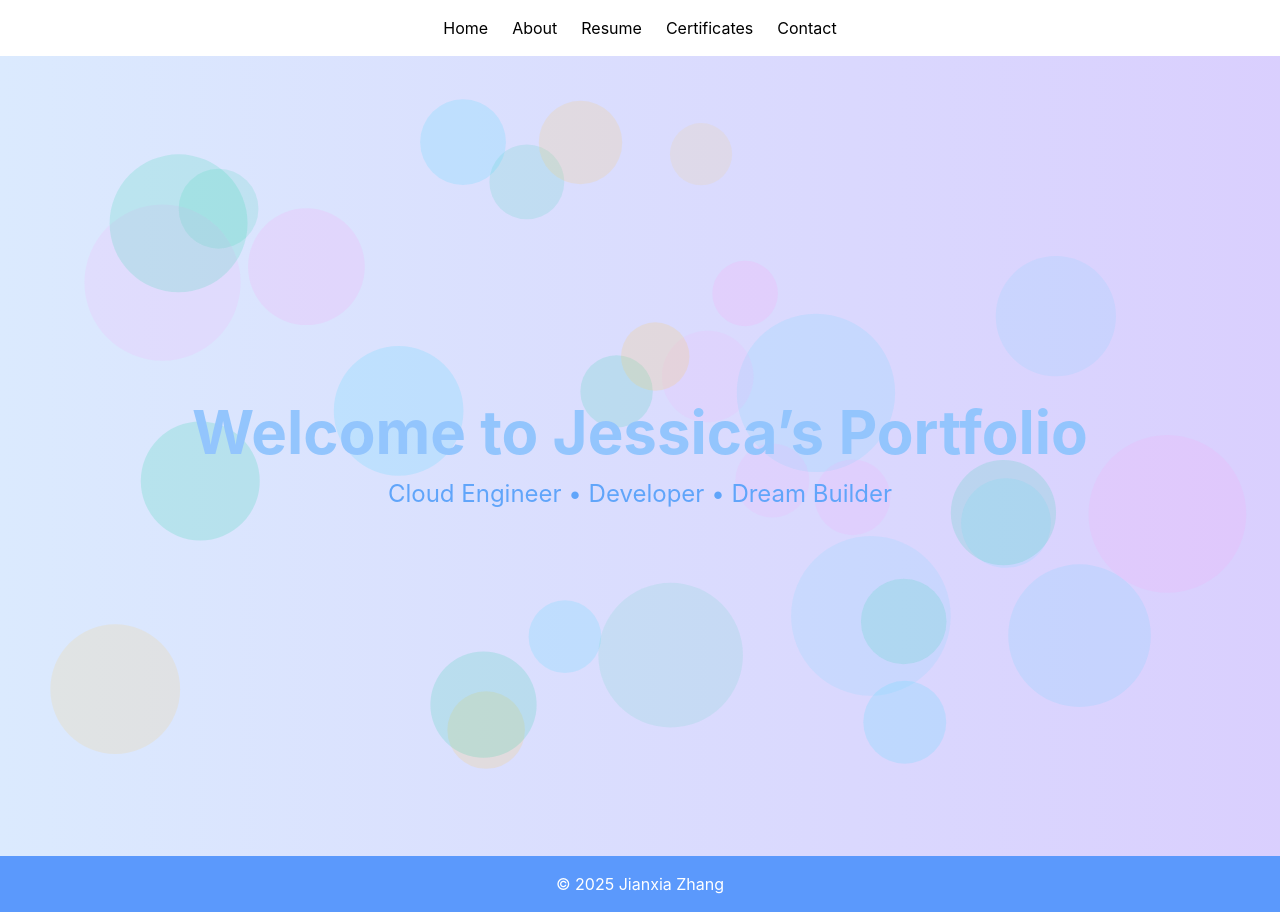
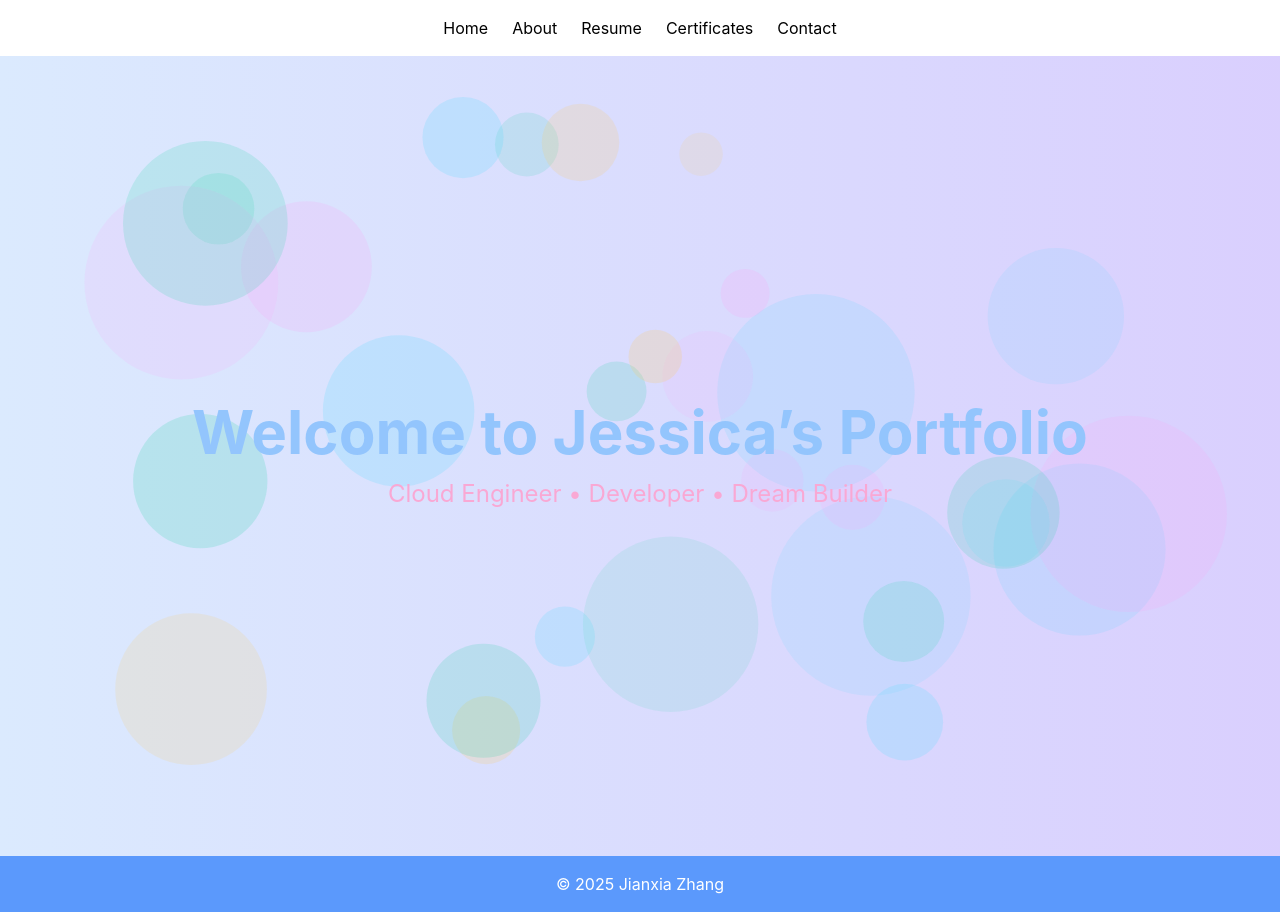
Before and after one commit to zjx090909/jianxia-portfolio, a Next.js app: page / in a window 1280 px wide. Built offline with nearby package versions, Linux system fonts and the light colour scheme.

Commit message:
Adjusted some value

```diff
--- a/app/page.tsx
+++ b/app/page.tsx
@@ -25,9 +25,9 @@ export default function HomePage() {
             color: { value: ["#ff9ff3", "#feca57", "#48dbfb", "#1dd1a1"] },
             shape: { type: "circle" },
             opacity: { value: 0.2, random: { enable: true, minimumValue: 0.1 } },
-            size: { value: 80, random: { enable: true, minimumValue: 30 } },
+            size: { value: 100, random: { enable: true, minimumValue: 20 } },
             move: { enable: true, speed: 0.4, direction: "none", random: true, outModes: "bounce" },
-            blur: { enable: true, value: 30 }, // 柔化光晕
+            blur: { enable: true, value: 0 }, // 柔化光晕
           },
           interactivity: {
             events: {
@@ -42,7 +42,7 @@ export default function HomePage() {
       {/* content */}
       <div className="relative z-10 flex flex-col items-center justify-center h-full text-center">
         <h1 className="text-6xl font-bold text-blue-300 mb-4">Welcome to Jessica’s Portfolio</h1>
-        <p className="text-2xl text-blue-400">
+        <p className="text-2xl text-pink-300">
           Cloud Engineer • Developer • Dream Builder
         </p>
       </div>
```
